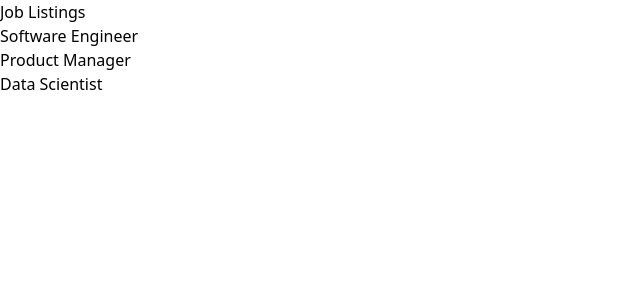
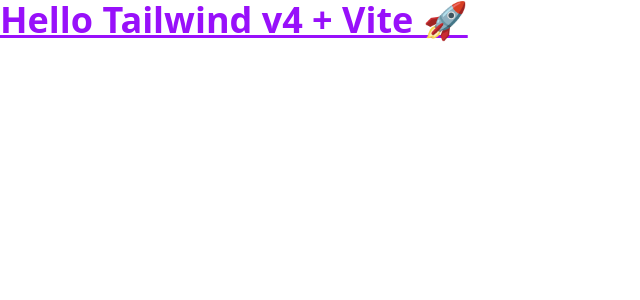
Before and after one commit to umairva7/react-jobs-site, a React (Vite) app: page / in a window 1280 px wide. Shown: the top 300 px of the page, without its empty margins (0-640 px from the left). Built offline with nearby package versions, Linux system fonts and the light colour scheme.

Commit message:
Tailwind Setup

```diff
--- a/package.json
+++ b/package.json
@@ -12,18 +12,20 @@
   "dependencies": {
     "@tailwindcss/vite": "^4.1.13",
     "react": "^19.1.1",
-    "react-dom": "^19.1.1",
-    "tailwindcss": "^4.1.13"
+    "react-dom": "^19.1.1"
   },
   "devDependencies": {
     "@eslint/js": "^9.36.0",
     "@types/react": "^19.1.13",
     "@types/react-dom": "^19.1.9",
     "@vitejs/plugin-react": "^5.0.3",
+    "autoprefixer": "^10.4.21",
     "eslint": "^9.36.0",
     "eslint-plugin-react-hooks": "^5.2.0",
     "eslint-plugin-react-refresh": "^0.4.20",
     "globals": "^16.4.0",
+    "postcss": "^8.5.6",
+    "tailwindcss": "^4.1.13",
     "vite": "^7.1.7"
   }
 }
--- a/src/App.jsx
+++ b/src/App.jsx
@@ -1,16 +1,7 @@
-import React from 'react'
-
-const App = () => {
+export default function App() {
   return (
-    <div>
-      <h1>Job Listings</h1>
-      <ul>
-        <li>Software Engineer</li>
-        <li>Product Manager</li>
-        <li>Data Scientist</li>
-      </ul>
-    </div>
-  )
+    <h1 className="text-4xl font-bold text-purple-600 underline">
+      Hello Tailwind v4 + Vite 🚀
+    </h1>
+  );
 }
-
-export default App
```
Also changed, not shown: 1 other file (tests, documents, lock files or other folders).
